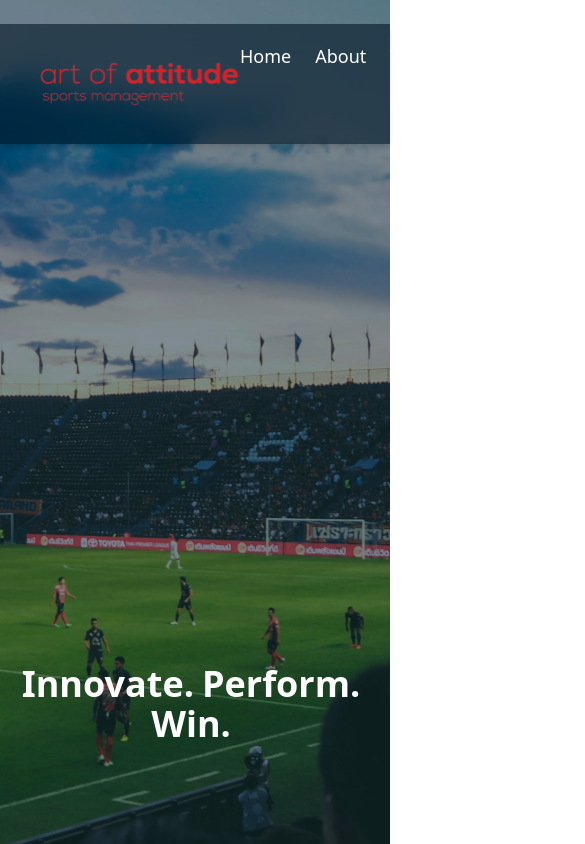
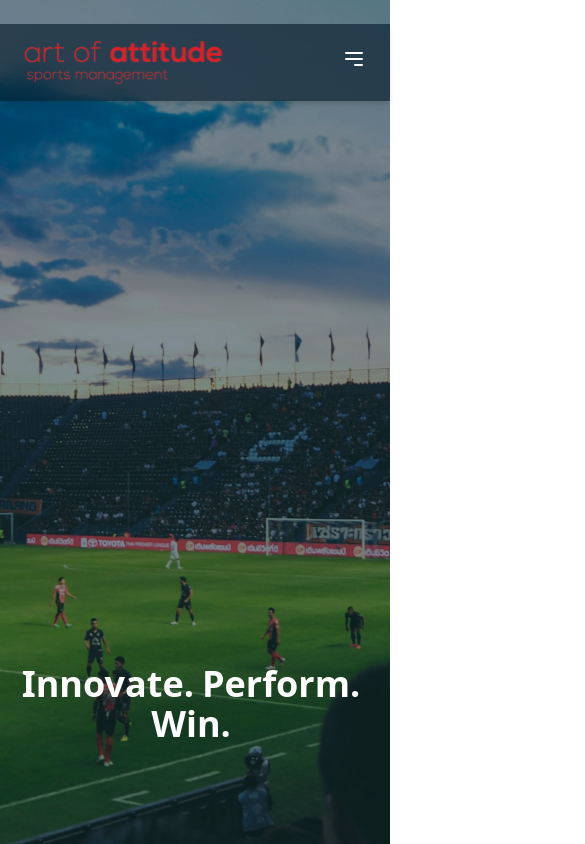
Before and after one commit to deep-69bits/art-of-attitude, a Next.js app: page / in a window 390 px wide. Shown: the top 844 px of the page, 585 px wide, since content can reach past the window. Built offline with nearby package versions, Linux system fonts and the light colour scheme.

Commit message:
header changed

```diff
--- a/components/Layout/Header.js
+++ b/components/Layout/Header.js
@@ -1,8 +1,10 @@
 import { useState, useEffect } from "react";
 import Image from "next/image";
 import Link from "next/link";
+
 export default function Header() {
   const [isSticky, setIsSticky] = useState(false);
+  const [menuOpen, setMenuOpen] = useState(false);
 
   // Detect the scroll position
   useEffect(() => {
@@ -27,14 +29,52 @@ export default function Header() {
         isSticky ? "sticky top-0" : "absolute top-6 w-full"
       }`}
     >
-      <nav className="flex justify-between items-center py-4 px-10 text-white">
-        <Image
-          src="/aoa_final_logo_red.svg"
-          alt="logo"
-          width={200}
-          height={100}
-        />
-        <ul className="flex space-x-6">
+      <nav className="flex justify-between items-center py-4 px-6 md:px-10 text-white">
+        <Image src="/aoa_final_logo_red.svg" alt="logo" width={200} height={100} />
+
+        {/* Menu button for mobile */}
+        <div className="md:hidden">
+          <button
+            onClick={() => setMenuOpen(!menuOpen)}
+            className="text-white focus:outline-none"
+          >
+            {/* Toggle Icon */}
+            {menuOpen ? (
+              <svg
+                className="w-6 h-6"
+                fill="none"
+                stroke="currentColor"
+                viewBox="0 0 24 24"
+                xmlns="http://www.w3.org/2000/svg"
+              >
+                <path
+                  strokeLinecap="round"
+                  strokeLinejoin="round"
+                  strokeWidth="2"
+                  d="M6 18L18 6M6 6l12 12"
+                ></path>
+              </svg>
+            ) : (
+              <svg
+                className="w-6 h-6"
+                fill="none"
+                stroke="currentColor"
+                viewBox="0 0 24 24"
+                xmlns="http://www.w3.org/2000/svg"
+              >
+                <path
+                  strokeLinecap="round"
+                  strokeLinejoin="round"
+                  strokeWidth="2"
+                  d="M4 6h16M4 12h16m-7 6h7"
+                ></path>
+              </svg>
+            )}
+          </button>
+        </div>
+
+        {/* Desktop menu */}
+        <ul className="hidden md:flex space-x-6">
           <li>
             <Link href="/" className="text-lg">
               Home
@@ -66,9 +106,62 @@ export default function Header() {
             </a>
           </li>
         </ul>
-        <button onClick={()=>{window.location.replace('/contact')}} className="w-64 border-none bg-darkRed py-2 text-center rounded-full font-semibold">
-        Request a call back
+
+        <button
+          onClick={() => {
+            window.location.replace("/contact");
+          }}
+          className="hidden md:block w-48 lg:w-64 border-none bg-darkRed py-2 text-center rounded-full font-semibold"
+        >
+          Request a call back
         </button>
+
+        {/* Mobile menu */}
+        {menuOpen && (
+          <ul className="absolute top-20 left-0 w-full bg-[#011627] bg-opacity-90 p-5 flex flex-col space-y-4 md:hidden">
+            <li>
+              <Link href="/" className="text-lg" onClick={() => setMenuOpen(false)}>
+                Home
+              </Link>
+            </li>
+            <li>
+              <Link href="/about" className="text-lg" onClick={() => setMenuOpen(false)}>
+                About
+              </Link>
+            </li>
+            <li>
+              <a href="/services" className="text-lg" onClick={() => setMenuOpen(false)}>
+                Technology
+              </a>
+            </li>
+            <li>
+              <a href="/contact" className="text-lg" onClick={() => setMenuOpen(false)}>
+                Non-Tech Space
+              </a>
+            </li>
+            <li>
+              <a href="/contact" className="text-lg" onClick={() => setMenuOpen(false)}>
+                Our IP&#39;s
+              </a>
+            </li>
+            <li>
+              <a href="/contact" className="text-lg" onClick={() => setMenuOpen(false)}>
+                Contact
+              </a>
+            </li>
+            <li>
+              <button
+                onClick={() => {
+                  setMenuOpen(false);
+                  window.location.replace("/contact");
+                }}
+                className="w-full bg-darkRed py-2 text-center rounded-full font-semibold"
+              >
+                Request a call back
+              </button>
+            </li>
+          </ul>
+        )}
       </nav>
     </header>
   );
```
